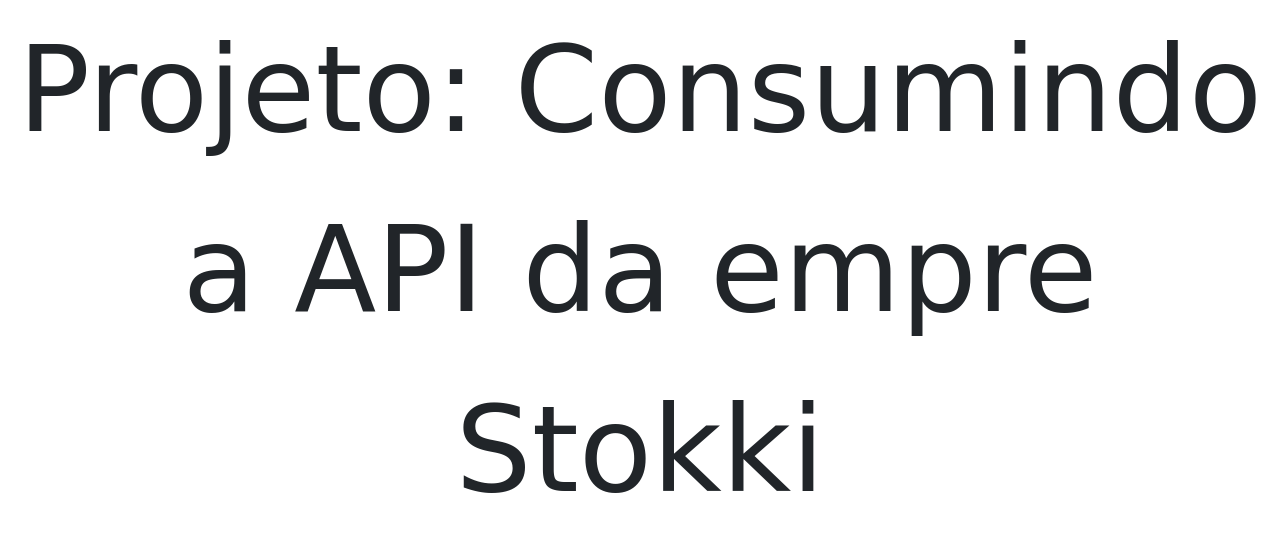
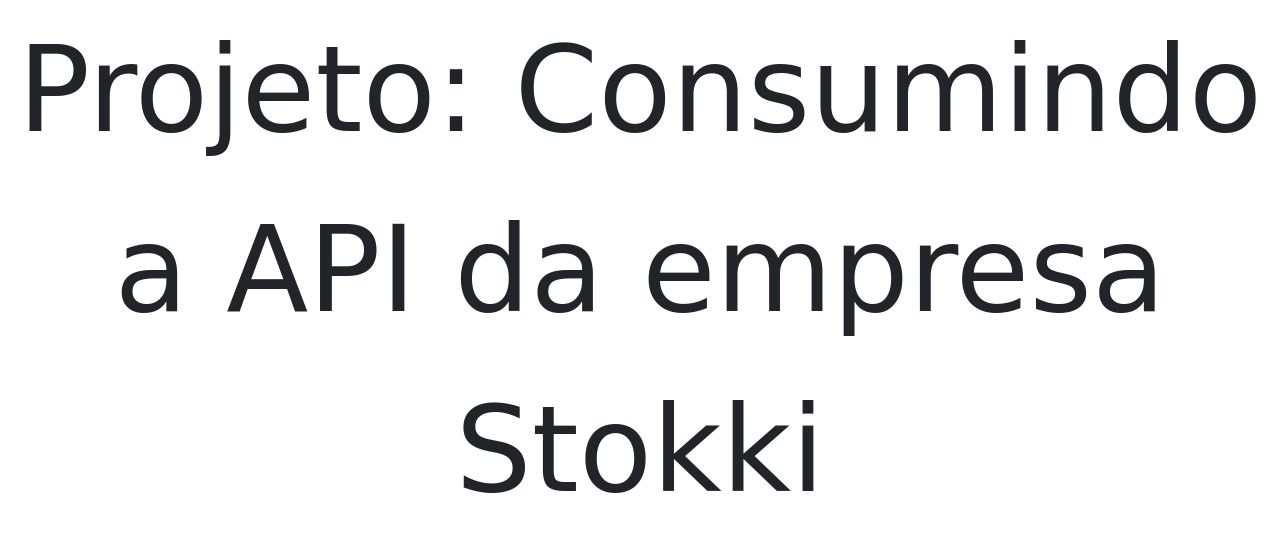
Before and after one commit to thiagoaprgt/usando_api, a PHP site: page / in a window 1280 px wide. Shown: the top 539 px of the page. Run offline with PHP 8.4, Linux system fonts and the light colour scheme; some libraries are stand-ins or nearby versions; some web fonts are replaced.

Commit message:
Alterações

```diff
--- a/app/index.php
+++ b/app/index.php
@@ -37,7 +37,7 @@
     $teste = Stokki::getTest();
 
 
-    Stokki::setDebugHeader(true); // ao colocar mostra o cabeçalho HTTP que enviado pelos métodos que fazem requisições
+    Stokki::setDebugHeader(false); // ao colocar mostra o cabeçalho HTTP que enviado pelos métodos que fazem requisições
 
     $debuHeader = Stokki::getDebugHeader();
 
--- a/app/templates/home.html
+++ b/app/templates/home.html
@@ -27,7 +27,7 @@
 
       <header>
 
-        Projeto: Consumindo a API da empre Stokki
+        Projeto: Consumindo a API da empresa Stokki
 
       </header>
 
--- a/app/templates/section/listarProdutos_teste.html
+++ b/app/templates/section/listarProdutos_teste.html
@@ -5,7 +5,7 @@
 <div>
 
 
-    <form class="row g-3" action="http://localhost/stokki/app/" method="get">
+    <form class="row g-3" action="http://localhost/usando_a_api_da_empresa_stokki/app/" method="get">
 
 
         <input type="text" hidden name="method" value="selectProducts">
@@ -33,11 +33,11 @@
 
         <div class="col-md-6">
             <button class="btn btn-primary" type="submit">Busca avançada</button>
-            <a href="http://localhost/stokki/app/?method=listAllProducts" class="btn btn-primary">Listar Todos os Produtos</a>
+            <a href="http://localhost/usando_a_api_da_empresa_stokki/app/?method=listAllProducts" class="btn btn-primary">Listar Todos os Produtos</a>
 
-            <a href="http://localhost/stokki/app/?method=saveAllProducts" class="btn btn-success">Atualizar os Bancos de Dados</a>
+            <a href="http://localhost/usando_a_api_da_empresa_stokki/app/?method=saveAllProducts" class="btn btn-success">Atualizar os Bancos de Dados</a>
 
-            <a href="http://localhost/stokki/app/" class="btn btn-info">Limpar os resultados</a>
+            <a href="http://localhost/usando_a_api_da_empresa_stokki/app/" class="btn btn-info">Limpar os resultados</a>
 
         </div>
 
--- a/app/templates/table/tr.html
+++ b/app/templates/table/tr.html
@@ -3,11 +3,11 @@
     {{trData}}
 
     <td>
-        <a href="http://localhost/stokki/app/?method=delete&product_id={{id}}"> &#10060 </a>
+        <a href="http://localhost/usando_a_api_da_empresa_stokki/app/?method=delete&product_id={{id}}"> &#10060 </a>
     </td>
 
     <td>
-        <a href="http://localhost/stokki/app/?method=save&product_id={{id}}"> &#128221 </a>
+        <a href="http://localhost/usando_a_api_da_empresa_stokki/app/?method=save&product_id={{id}}"> &#128221 </a>
     </td>
 
 </tr>
```
Also changed, not shown: app/templates/section/listarProdutos.html (+7 -2 lines).
